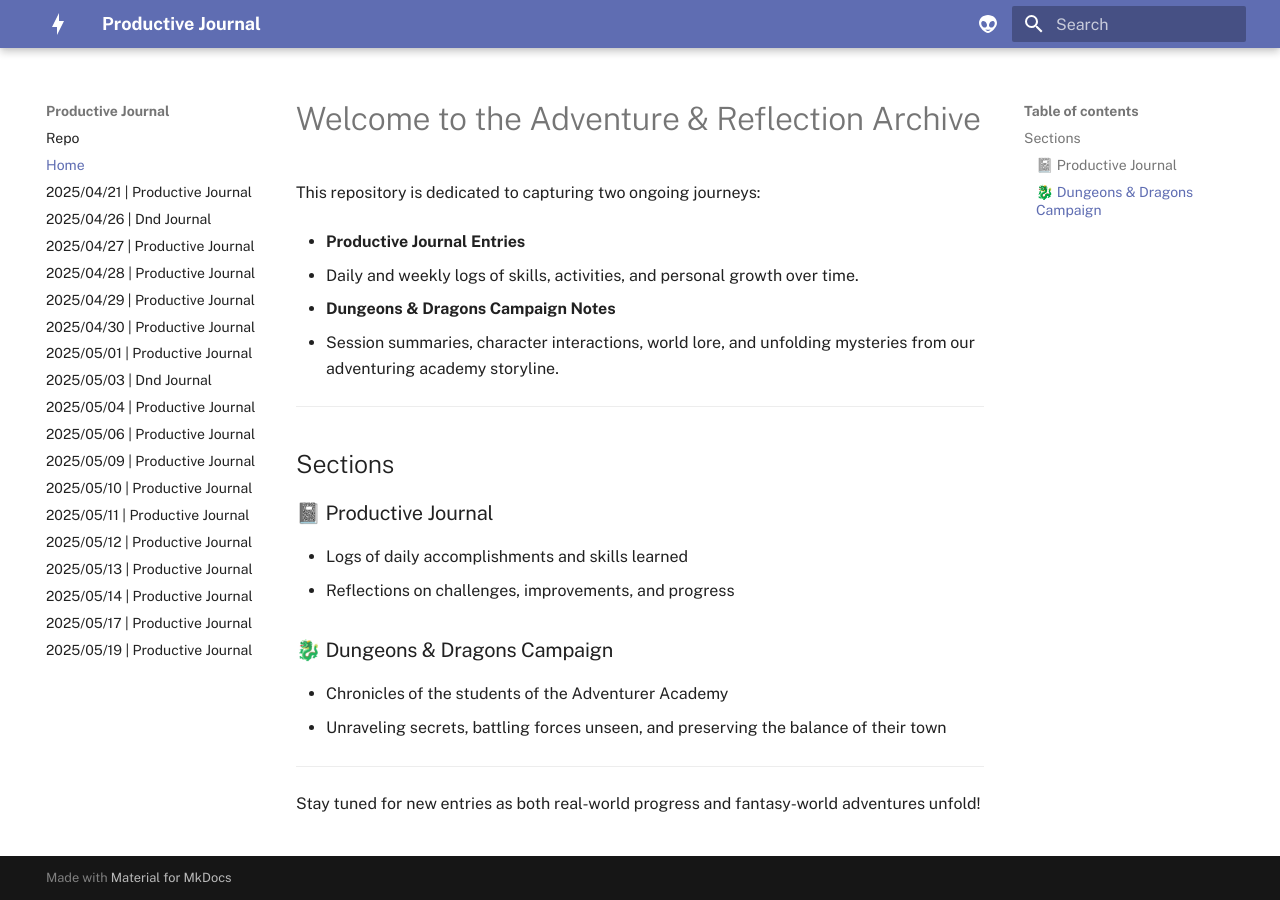
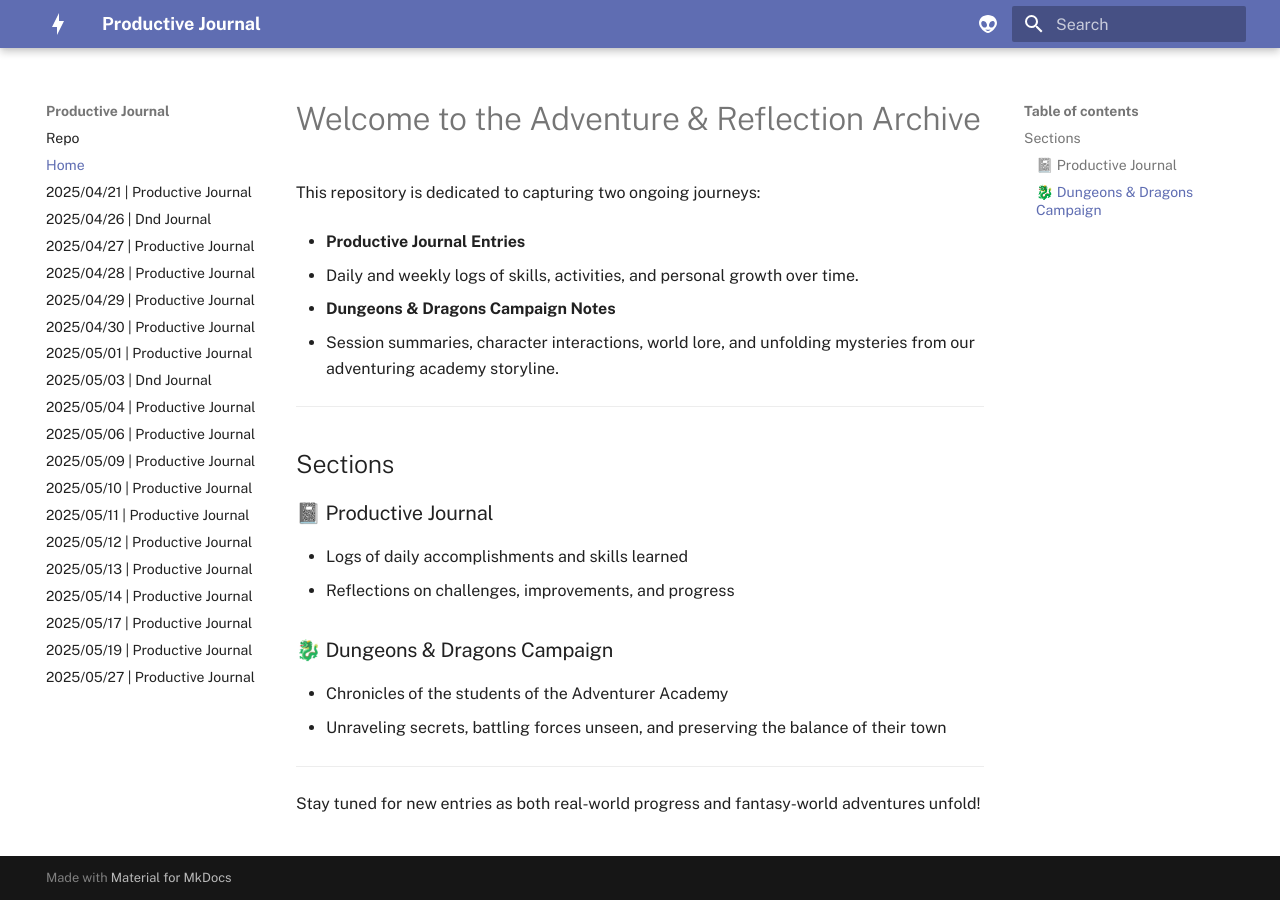
Before and after one commit to scondo-prof/productiveJournal, an MkDocs documentation site: the page built from docs/index.md, in a window 1280 px wide. Built offline with MkDocs 1.6.1 and Material for MkDocs 9.7.7, drawn with Linux system fonts in a browser that asks for light colours.

Commit message:
dev/modified nav

```diff
--- a/mkdocs.yaml
+++ b/mkdocs.yaml
@@ -68,3 +68,4 @@ nav:
   - 2025/05/14 | Productive Journal: weeklyProductiveJournal/2025/5/14/dailyProgress.md
   - 2025/05/17 | Productive Journal: weeklyProductiveJournal/2025/5/17/dailyProgress.md
   - 2025/05/19 | Productive Journal: weeklyProductiveJournal/2025/5/19/dailyProgress.md
+  - 2025/05/27 | Productive Journal: weeklyProductiveJournal/2025/5/27/dailyProgress.md
```
